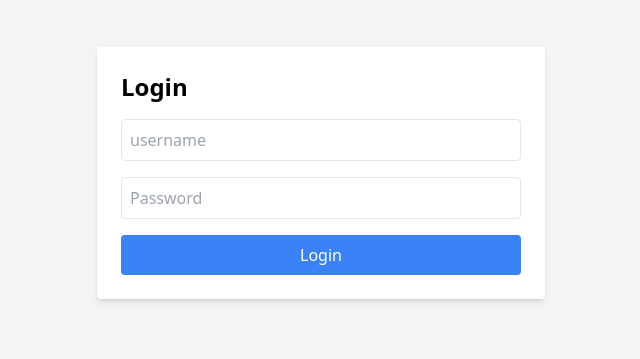
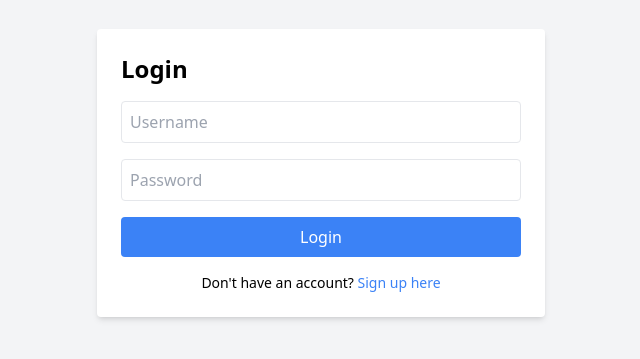
Before and after one commit to Ted-AfroEm/digital-wallet, a React (Vite) app in the folder frontend/: page / in a window 1280 px wide. Shown: the part 227-586 px from the top of the page, without its empty margins (319-959 px from the left). Built offline with nearby package versions, Linux system fonts and the light colour scheme; no server answers.

Commit message:
Connect login to api

```diff
--- a/frontend/src/pages/Login.tsx
+++ b/frontend/src/pages/Login.tsx
@@ -1,27 +1,34 @@
-import React from "react";
+import React, { useState } from "react";
 import { useAuth } from "../context/AuthContext";
 import { useNavigate } from "react-router-dom";
+import { toast } from "react-toastify";
 
 const Login: React.FC = () => {
   const { login } = useAuth();
   const navigate = useNavigate();
+  const [username, setUsername] = useState("");
+  const [password, setPassword] = useState("");
+  const [isLoading, setIsLoading] = useState(false);
 
-  const handleLogin = (e: React.FormEvent) => {
+  const handleLogin = async (e: React.FormEvent) => {
     e.preventDefault();
 
-    // Mock user data
-    const mockUser = {
-      id: "1",
-      username: "testuser",
-      email: "testuser@example.com",
-      balance: 100.0,
-    };
+    if (!username || !password) {
+      toast.error("Please enter both username and password.");
+      return;
+    }
 
-    // Simulate login
-    login(mockUser);
-
-    // Navigate to dashboard
-    navigate("/dashboard");
+    try {
+      setIsLoading(true);
+      await login(username, password);
+      toast.success("Login successful! Redirecting to dashboard...");
+      navigate("/dashboard");
+      // eslint-disable-next-line @typescript-eslint/no-explicit-any
+    } catch (error: any) {
+      toast.error(error.message || "Failed to login.");
+    } finally {
+      setIsLoading(false);
+    }
   };
 
   return (
@@ -30,19 +37,36 @@ const Login: React.FC = () => {
         <h1 className="text-2xl font-bold mb-4">Login</h1>
         <form onSubmit={handleLogin}>
           <input
-            type="username"
-            placeholder="username"
+            type="text"
+            placeholder="Username"
+            value={username}
+            onChange={(e) => setUsername(e.target.value)}
             className="w-full p-2 mb-4 border rounded"
           />
           <input
             type="password"
             placeholder="Password"
+            value={password}
+            onChange={(e) => setPassword(e.target.value)}
             className="w-full p-2 mb-4 border rounded"
           />
-          <button className="w-full p-2 bg-blue-500 text-white rounded">
-            Login
+          <button
+            type="submit"
+            disabled={isLoading}
+            className="w-full p-2 bg-blue-500 text-white rounded disabled:opacity-50"
+          >
+            {isLoading ? "Logging in..." : "Login"}
           </button>
         </form>
+        <p className="mt-4 text-sm text-center">
+          Don't have an account?{" "}
+          <span
+            onClick={() => navigate("/signup")}
+            className="text-blue-500 hover:underline cursor-pointer"
+          >
+            Sign up here
+          </span>
+        </p>
       </div>
     </div>
   );
```
